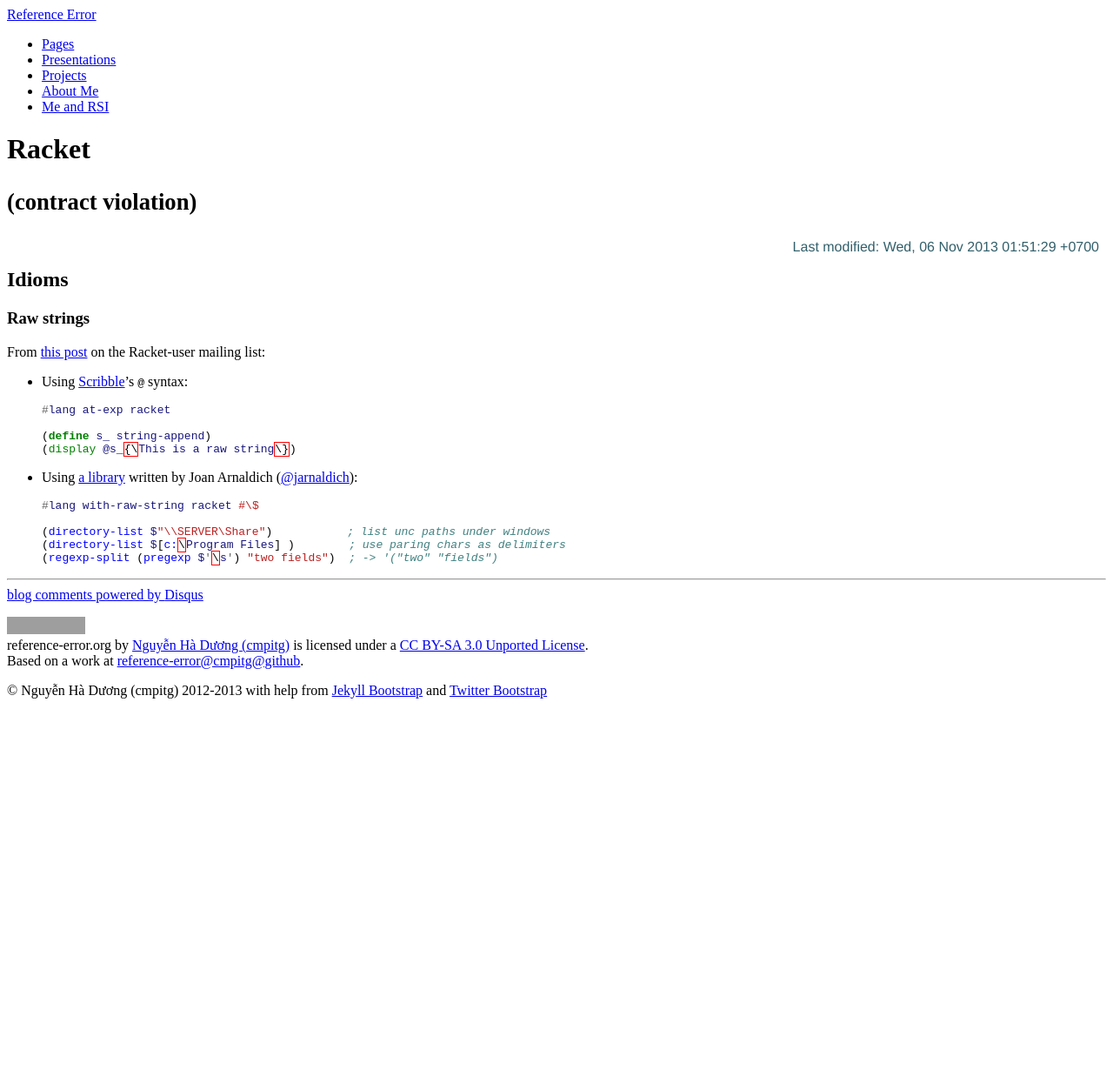
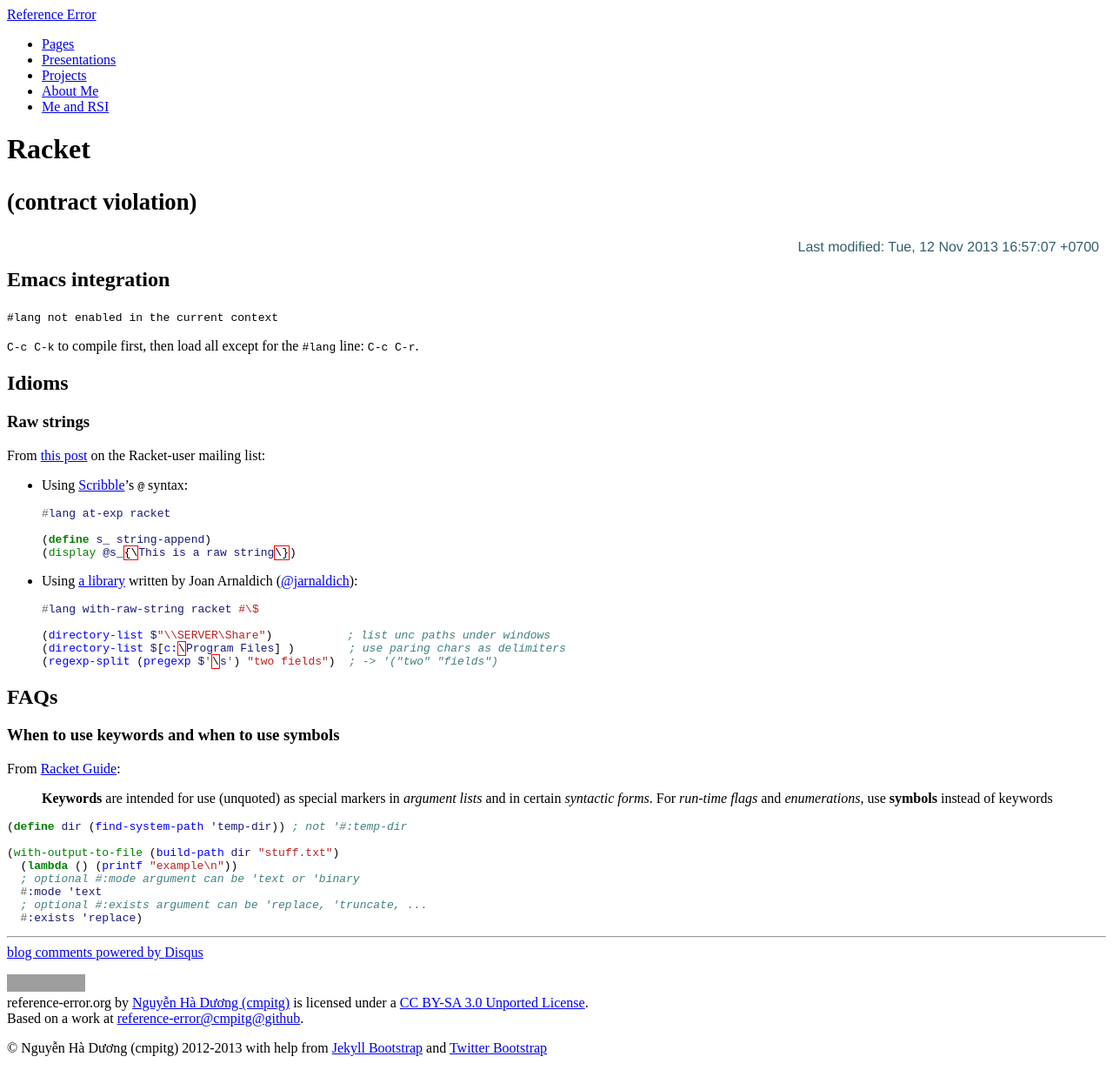
Before and after one commit to cmpitg/cmpitg.github.com, a Jekyll site: the page built from guides/racket.md, in a window 1280 px wide. Shown: the whole page at 87% size. Built offline with Jekyll 4.4.1, drawn with Linux system fonts in a browser that asks for light colours; Markdown is read by kramdown in place of the engine named in the settings; comment, search, counter and statistics services are not loaded; before the commit the page ends 900 px from its top, so only the background shows below that; grey boxes are pictures that could not be loaded.

Commit message:
Update Racket Guide

````diff
--- a/guides/racket.md
+++ b/guides/racket.md
@@ -5,9 +5,16 @@ tagline: "(contract violation)"
 category: Programming_Language
 tags: [racket, guide]
 permalink: /racket/
-last_updated: Wed, 06 Nov 2013 01:51:29 +0700
+last_updated: Tue, 12 Nov 2013 16:57:07 +0700
 ---
 {% include JB/setup %}
+
+## Emacs integration
+
+`#lang not enabled in the current context`
+
+`C-c C-k` to compile first, then load all except for the `#lang` line: `C-c
+C-r`.
 
 ## Idioms
 
@@ -36,3 +43,24 @@ on the Racket-user mailing list:
   (directory-list $[c:\Program Files] )        ; use paring chars as delimiters
   (regexp-split (pregexp $'\s') "two fields")  ; -> '("two" "fields")
   ```
+
+## FAQs
+
+### When to use keywords and when to use symbols
+
+From [Racket Guide](http://docs.racket-lang.org/guide/keywords.html):
+
+> **Keywords** are intended for use (unquoted) as special markers in *argument
+> lists* and in certain *syntactic forms*. For *run-time flags* and
+> *enumerations*, use **symbols** instead of keywords
+
+```scheme
+(define dir (find-system-path 'temp-dir)) ; not '#:temp-dir
+
+(with-output-to-file (build-path dir "stuff.txt")
+  (lambda () (printf "example\n"))
+  ; optional #:mode argument can be 'text or 'binary
+  #:mode 'text
+  ; optional #:exists argument can be 'replace, 'truncate, ...
+  #:exists 'replace)
+```
````
